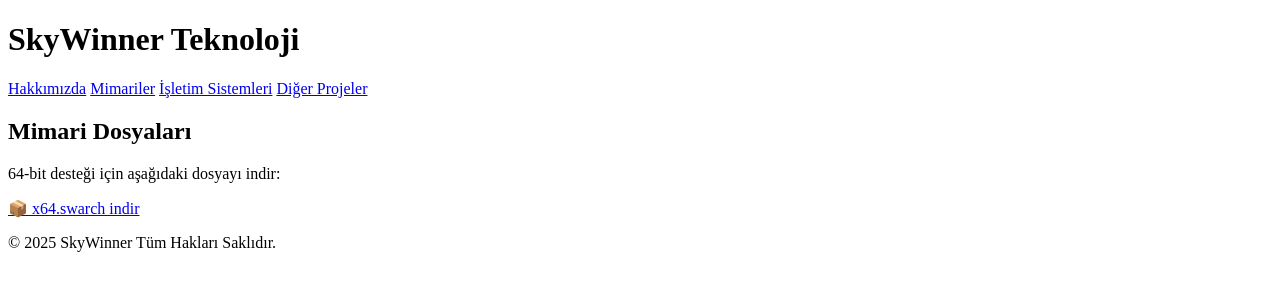
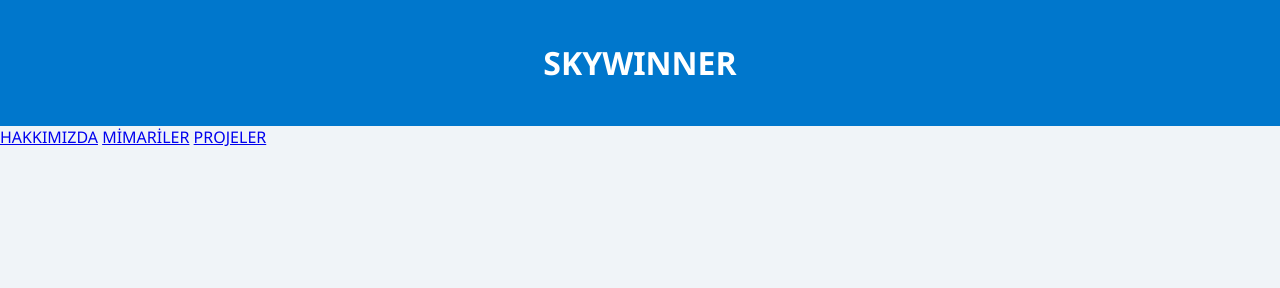
Before and after one commit to BabaPro3560/www.skywinner.com.tr, a plain HTML site: page index.html in a window 1280 px wide. Drawn offline with Linux system fonts and the light colour scheme.

Commit message:
Update index.html

```diff
--- a/index.html
+++ b/index.html
@@ -1,30 +1,21 @@
 <!DOCTYPE html>
-<html lang="en">
+<html lang="tr">
 <head>
   <meta charset="UTF-8">
   <title>SkyWinner - Resmi Sayfa</title>
   <meta name="viewport" content="width=device-width, initial-scale=1.0">
-  <link rel="stylesheet" href="stil.css"> <!-- Stil dosyası burada bağlandı -->
+  <!-- Stil dosyası bağlantısı -->
+  <link rel="stylesheet" href="style.css">
 </head>
 <body>
   <header>
-    <h1>SkyWinner Teknoloji</h1>
-    <nav>
-      <a href="#hakkimizda">Hakkımızda</a>
-      <a href="#mimari">Mimariler</a>
-      <a href="#os">İşletim Sistemleri</a>
-      <a href="#projeler">Diğer Projeler</a>
-    </nav>
+    <h1>SKYWINNER</h1>
   </header>
 
-  <main>
-    <h2 id="mimari">Mimari Dosyaları</h2>
-    <p>64-bit desteği için aşağıdaki dosyayı indir:</p>
-    <a href="indir/x64.swarch" download>📦 x64.swarch indir</a>
-  </main>
-
-  <footer>
-    <p>© 2025 SkyWinner Tüm Hakları Saklıdır.</p>
-  </footer>
+  <div class="menu">
+    <a href="#hakkimizda">HAKKIMIZDA</a>
+    <a href="#mimariler">MİMARİLER</a>
+    <a href="#projeler">PROJELER</a>
+  </div>
 </body>
 </html>
```
